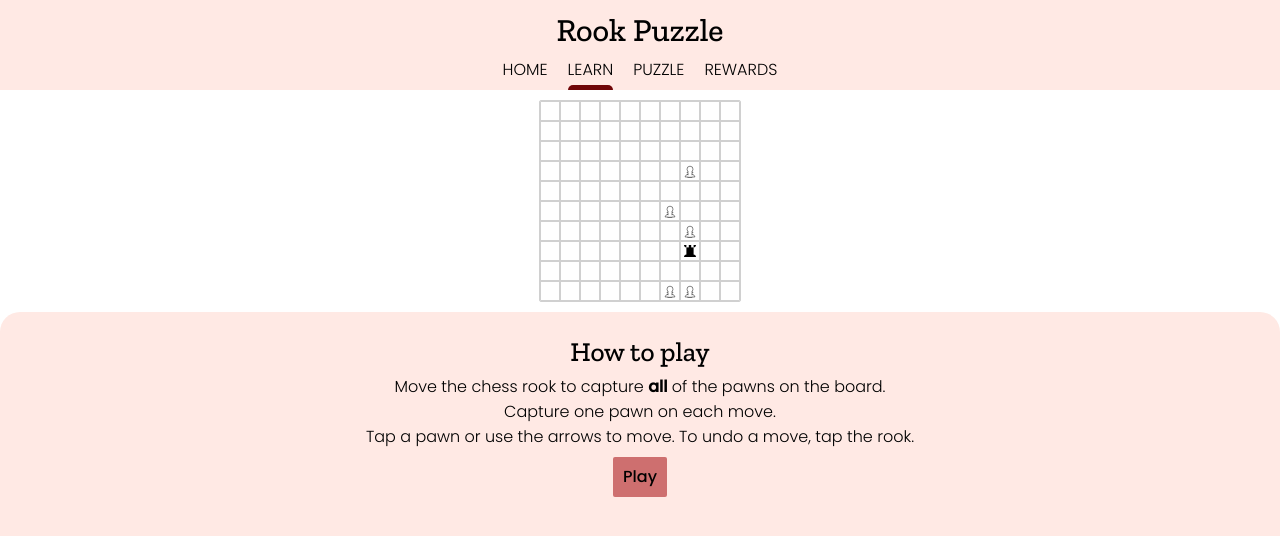
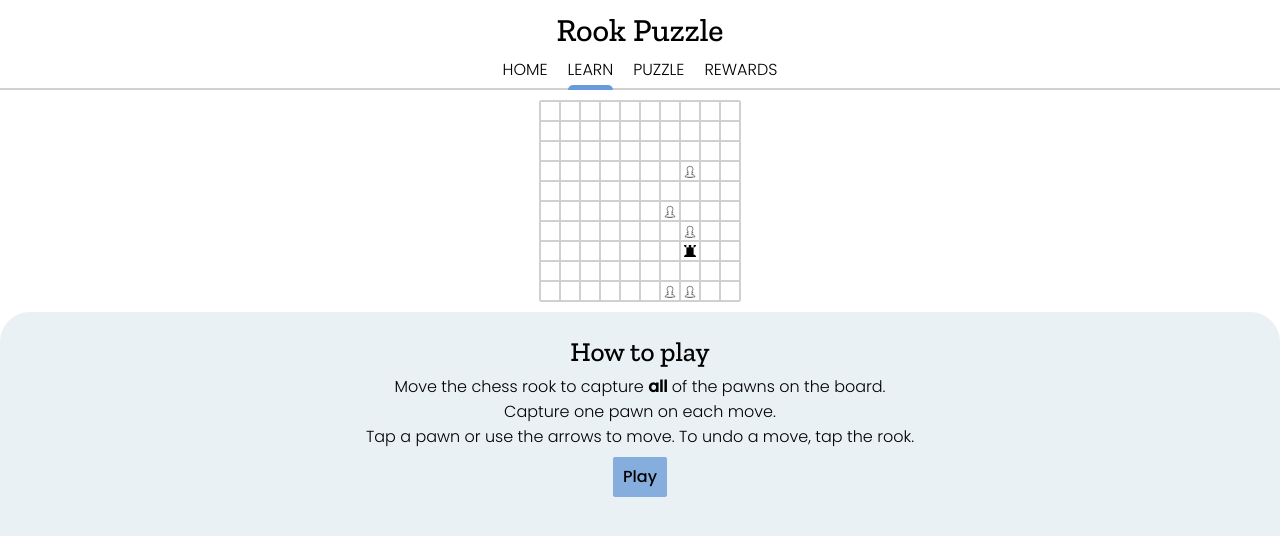
Before and after one commit to Potassium3/rook, a plain HTML site: page index.html in a window 1280 px wide. Both pictures are taken after a click on the link "LEARN". Drawn offline with nearby package versions, Linux system fonts and the light colour scheme.

Commit message:
Change colours and rook icon

```diff
--- a/index.html
+++ b/index.html
@@ -3,7 +3,7 @@
 <head>
     <meta charset="UTF-8">
     <meta name="viewport" content="width=device-width, initial-scale=1.0">
-    <link rel="icon" type="image/svg" href="rook.svg">
+    <link rel="icon" type="image/svg" href="rk-image-4.svg">
     <title>The Rook Puzzle</title>
     <link rel="stylesheet" href="style.css" type="text/css">
     <link href="https://fonts.googleapis.com/css2?family=Zilla+Slab:wght@500&display=swap" rel="stylesheet">
@@ -68,7 +68,7 @@
         </div>
         <div id="main-rewards">
             <h2>Streak</h2>
-            <p>Pooey</p>
+            <p>Streak, coins, puzzler strength</p>
         </div>
     </main>
     <script src="script.js"></script>
--- a/style.css
+++ b/style.css
@@ -1,7 +1,7 @@
 :root {
-    --red-0: #ffe9e4;
-    --red-2: #ce6f6f;
-    --red-3: #700607;
+    --red-0: #e9f1f5;
+    --red-2: #85addd;
+    --red-3: #679bdb;
     --gray: #d0d0d0;
 }
 
@@ -82,7 +82,8 @@ header {
     z-index: 999;
     width: 100%;
     height: 90px;
-    background-color: var(--red-0);
+    background-color: white;
+    border-bottom: 2px solid var(--gray);
     text-align: center;
 }
 
@@ -244,7 +245,7 @@ body:not(:has(:target)) .puzzle-rook {
 
 .puzzle-trail {
     position: absolute;
-    background-color: var(--red-0);
+    background-color: var(--red-3);
     transition: background-color 0.2s;
 }
 
@@ -371,8 +372,8 @@ body:not(:has(:target)) #main-feedback {
     display: none;
     margin: auto;
     background-color: var(--red-0);
-    border-top-left-radius: 20px;
-    border-top-right-radius: 20px;
+    border-top-left-radius: 30px;
+    border-top-right-radius: 30px;
     padding: 10px 20px 20px;
     width: 100%;
     text-align: center;
```
Also changed, not shown: rk-image-4.svg (added).
